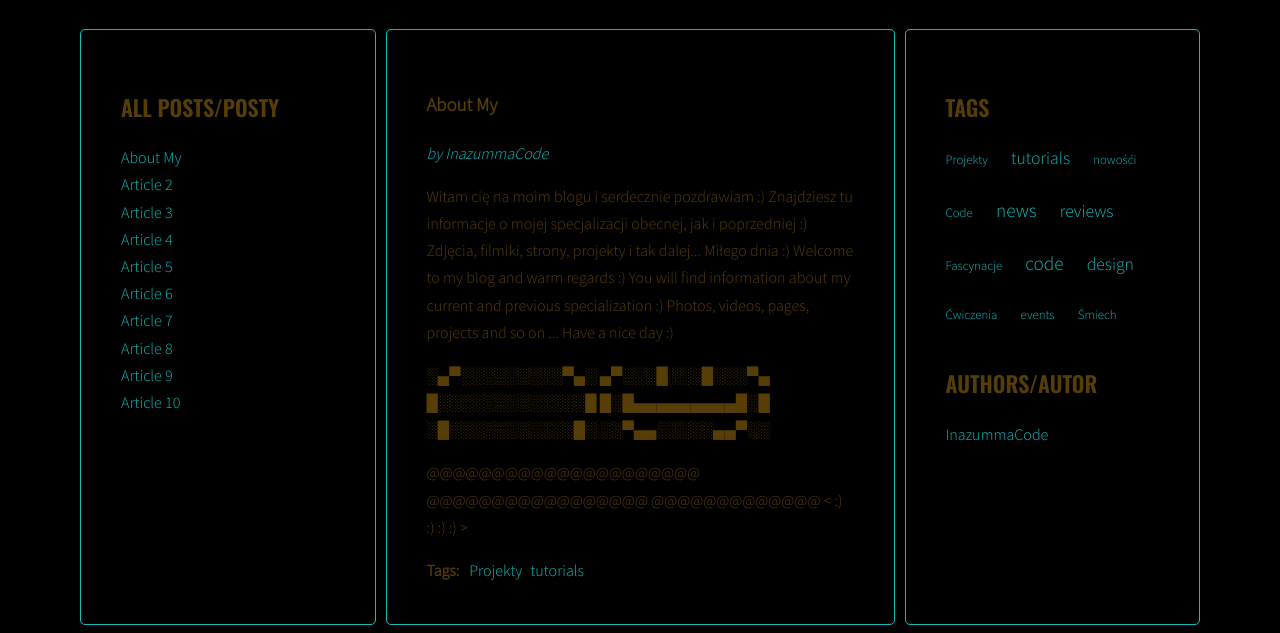
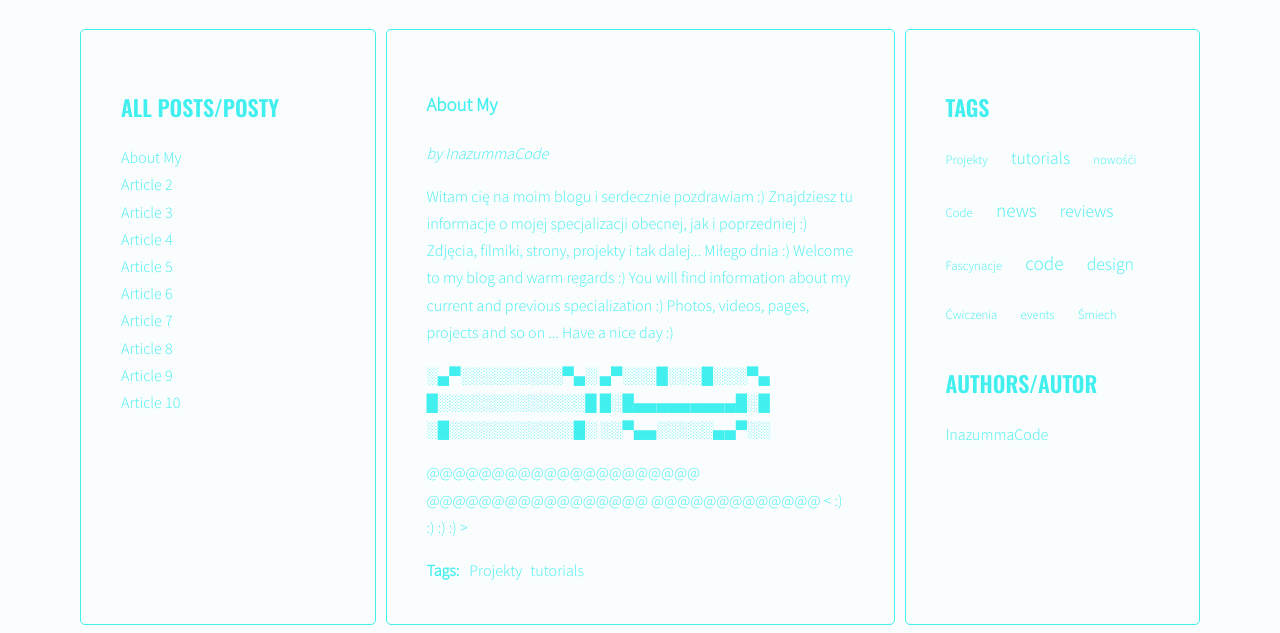
Before and after one commit to inazuma-code33/javascript-blogJS, a website: page index.html in a window 1280 px wide. Shown: the part 214-847 px from the top of the page. Drawn offline with nearby package versions, Linux system fonts and the light colour scheme.

Commit message:
Blog is ready

```diff
--- a/css/style.css
+++ b/css/style.css
@@ -17,9 +17,9 @@
 }
 
 body {
-  background: black;
+  background: rgba(165, 217, 247, 0.048);
   font-family: "Source Sans Pro", sans-serif;
-  color: rgba(235, 167, 20, 0.37);
+  color: rgba(20, 235, 235, 0.801);
   font-weight: 300;
   font-size: 16px;
   line-height: 1.7;
```
Also changed, not shown: .eslintrc.json, 2 other files.
